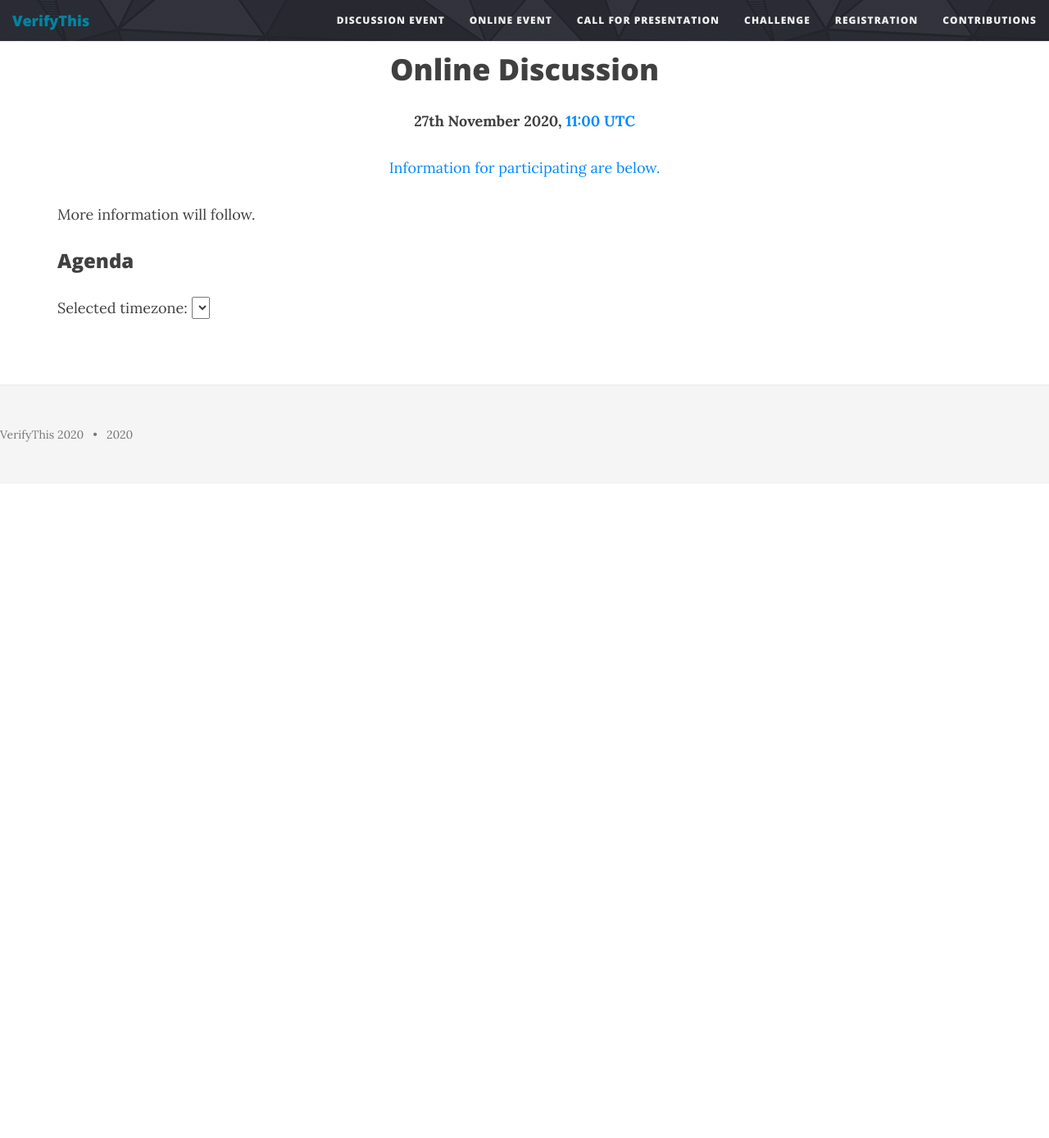
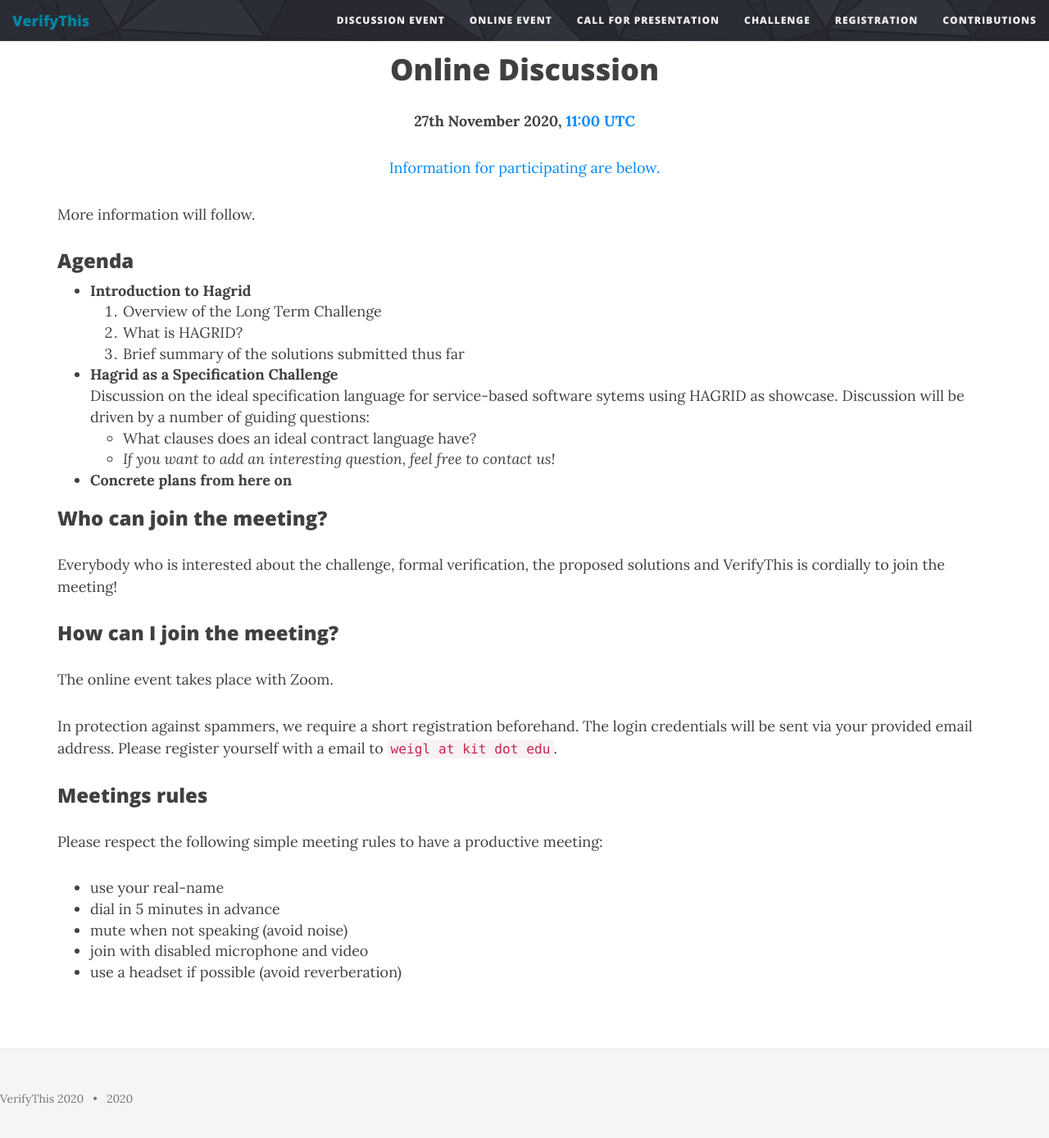
Before and after one commit to verifythis/verifythis.github.io, a Jekyll site: the page built from online-event-nov.html, in a window 1280 px wide and 1400 px high, scrolled down 257 px. Shown: the top 1388 px of the window at 82% size. Built offline with Jekyll 4.4.1, drawn with Linux system fonts in a browser that asks for light colours; before the commit the page ends 900 px from its top, so only the background shows below that.

Commit message:
update november page

```diff
--- a/online-event-nov.html
+++ b/online-event-nov.html
@@ -17,110 +17,33 @@ subtitle: Collaborative Long-term Verification Challenge
 
 <h3>Agenda</h3>
 
+<!--
 <p>Selected timezone: <select id="tz"></select></p>
 
 <script src="/moment.min.js"></script>
 <script src="/moment.js"></script>
+-->
 
-<!--
-<dl>
-    <dt><time value="2020-04-27 10:00"></time> (10:00 UTC)</dt>
-    <dd>
-        Greeting and Introduction to the VerifyThis Longterm Challenge 2020
-        <b>by the organizers</b>
-    </dd>
-    <dt>
-        <time value="2020-04-27 10:20"></time> (10:20 UTC)
-    </dt>
-    <dd>
-        <strong>Gidon Ernst and Lukas Rieger</strong><br>
-        Information Flow Testing of a PGP Keyserver
+<ul>
+    <li><b>Introduction to Hagrid</b>
+        <ol>
+            <li>Overview of the Long Term Challenge
+            <li>What is HAGRID?
+            <li>Brief summary of the solutions submitted thus far
+        </ol>
+
+    <li><b>Hagrid as a Specification Challenge</b><br> Discussion on
+        the ideal specification language for service-based software
+        sytems using HAGRID as showcase.  Discussion will be driven by
+        a number of guiding questions:
         <ul>
-            <li><a href="/abstracts/VTLTC_2020_paper_4.pdf">Abstract</a></li>
-            <li>Resources: <a href="https://github.com/gernst/verifythis2020">https://github.com/gernst/verifythis2020</a></li>
-        </ul>
-    </dd>
-    <dt>
-        <time value="2020-04-27 10:50"></time> (10:50 UTC)
-    </dt>
-    <dd>
-        <strong>Diego Diverio, Cláudio Lourenço and Claude Marché</strong><br>
-        "You-Know-Why": an Early-Stage Prototype of a Key Server Developed using Why3
-        <ul>
-            <li><a href="/abstracts/VTLTC_2020_paper_2.pdf">Abstract</a></li>
-            <li>Resources: <a href="https://gitlab.inria.fr/why3/verifythis2020">https://gitlab.inria.fr/why3/verifythis2020</a> </li>
-        </ul>
-    </dd>
-
-    <dt>
-        <time value="2020-04-27 11:20"></time> (11:20 UTC)
-    </dt>
-    <dd>Break (10 minutes).</dd>
-
-    <dt>
-        <time value="2020-04-27 11:30"></time> (11:30) UTC)
-    </dt>
-    <dd>
-        <strong>Stijn de Gouw, Mattias Ulbrich and Alexander Weigl</strong><br/>
-        The KeY Approach on Hagrid
-
-        <ul>
-            <li><a href="/abstracts/VTLTC_2020_paper_3.pdf">Abstract</a></li>
-            <li>Resources:
-                <ul>
-                    <li><a href="https://github.com/KeYProject/verifythis-ltc-2020/blob/master/simplified/Keyserver.java">Keyserver</a>
-                        -- A simplified single-class version of the Keyserver using arrays.</li>
-                    <li><a href="https://github.com/KeYProject/verifythis-ltc-2020/blob/master/imap/">Map</a>
-                        -- A multi-class version using map data types.</li>
-                </ul>
-            </li>
-        </ul>
-    </dd>
-    <dt>
-        <time value="2020-04-27 12:00"></time> (12:00 UTC)
-    </dt>
-    <dd>
-        <strong>Claire Dross, Johannes Kanig, and Yannick Moy</strong><br>
-        A Solution to the Long-Term Challenge in SPARK
-        <ul>
-            <li><a href="/abstracts/VTLTC_2020_paper_1.pdf">Abstract</a></li>
-            <li>Resources: <a href="https://github.com/AdaCore/Lumos_Maxima">https://github.com/AdaCore/Lumos_Maxima</a> </li>
-        </ul>
-    </dd>
-    <dt>
-        <time value="2020-04-27 12:30"></time> (12:30 UTC)
-    </dt>
-    <dd>
-        <strong>Gidon Ernst, Toby Murray and Mukesh Tiwari</strong><br>
-        Verifying the Security of a PGP Keyserver
-
-        <ul>
-            <li><a href="/abstracts/VTLTC_2020_paper_5.pdf">Abstract</a></li>
-            <li>Resources:
-                <ul>
-                    <li><a href="https://www.sosy-lab.org/research/pub/2019-CAV.SecCSL_Security_Concurrent_Separation_Logic.pdf">paper</a></li>
-                    <li><a href="https://www.sosy-lab.org/research/prs/2019-07-18-CAV19-SecCSL_Security_Concurrent_Separation_Logic.pdf">
-                        or the easy-to-access slides</a></li>
-                </ul>
-            </li>
+            <li>What clauses does an ideal contract language have?
+            <li><em>If you want to add an interesting question, feel
+            free to contact us!</em>
         </ul>
 
-    </dd>
-    <dt>
-        <time value="2020-04-27 13:00"></time> (13:00 UTC)
-    </dt>
-    <dd>
-        Final discussion and feedback to the challenge.
-    </dd>
-
-    <dt>
-        <time value="2020-04-27 13:30"></time> (13:30 UTC)
-    </dt>
-    <dd>
-        Closing
-    </dd>
-</dl>
-
+    <li><b>Concrete plans from here on</b>
+</ul>
 
 <script>
 
@@ -155,46 +78,38 @@ subtitle: Collaborative Long-term Verification Challenge
 
 <h3>Who can join the meeting?</h3>
 
-<p>Everybody who is interested about the challenge, formal verification, the  proposed solutions and VerifyThis is cordially to join the meeting!</p>
+<p>Everybody who is interested about the challenge, formal verification,
+    the  proposed solutions and VerifyThis is cordially to join the meeting!</p>
 
 <h3 id="participating">How can I join the meeting?</h3>
 
-<p>The online event takes place with BlueJeans.</p>
+<p>The online event takes place with Zoom.</p>
 
 <p>
-    In protection against spammers, we require a short registration beforehand.  The login credentials will
-    be sent via your provided email address.  Please register yourself via our
-    <a href="https://forms.gle/ujCR1vFebCZ5Jn1m8">Google Form</a>
-    or with a email to <code>weigl at kit dot edu</code>.
+    In protection against spammers, we require a short registration
+    beforehand.  The login credentials will be sent via your provided
+    email address.  Please register yourself
+    <!-- via our <a href="https://forms.gle/ujCR1vFebCZ5Jn1m8">Google
+         Form/a> or --> with a email to <code>weigl at kit dot
+         edu</code>.
 </p>
 
-<p><strong>Update (2020-04-24, 13:00 o'clock):</strong> We have sent out the
-    meeting information. If you registered before this time, you should have got
-    an email.
-</p>
-
-<p>
-    Registration is still open. The meeting information will be sent manually
-    and might take some hours.
-</p>
-
-<p>
+<!--<p>
     If you havn't got any meeting information (meeting URL + id) until Sunday
     evening. Please just write me (<code>weigl at kit dot edu</code>) short
     message. I have might miss you.
-</p>
+</p>-->
 
 <h3>Meetings rules</h3>
 
 <p>
-    Please respect the following simple meeting rules to have a productive meeting:
+    Please respect the following simple meeting rules to have a
+    productive meeting:
     <ul>
-        <li>use your real-name (you can change it under "Poeple/Participants" in
-        BlueJeans after joining the room.)</li>
+        <li>use your real-name</li>
         <li>dial in 5 minutes in advance</li>
         <li>mute when not speaking (avoid noise)</li>
         <li>join with disabled microphone and video</li>
         <li>use a headset if possible (avoid reverberation)</li>
     </ul>
 </p>
--->
```
